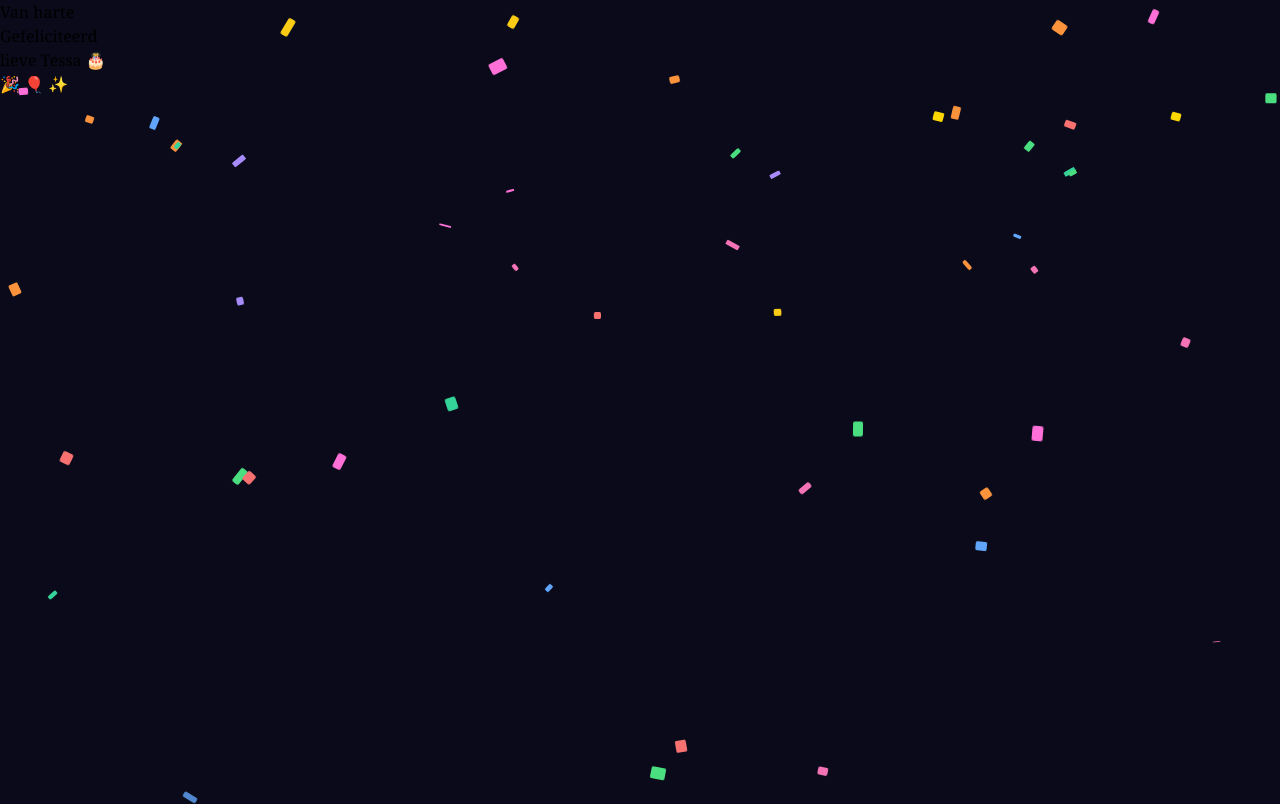
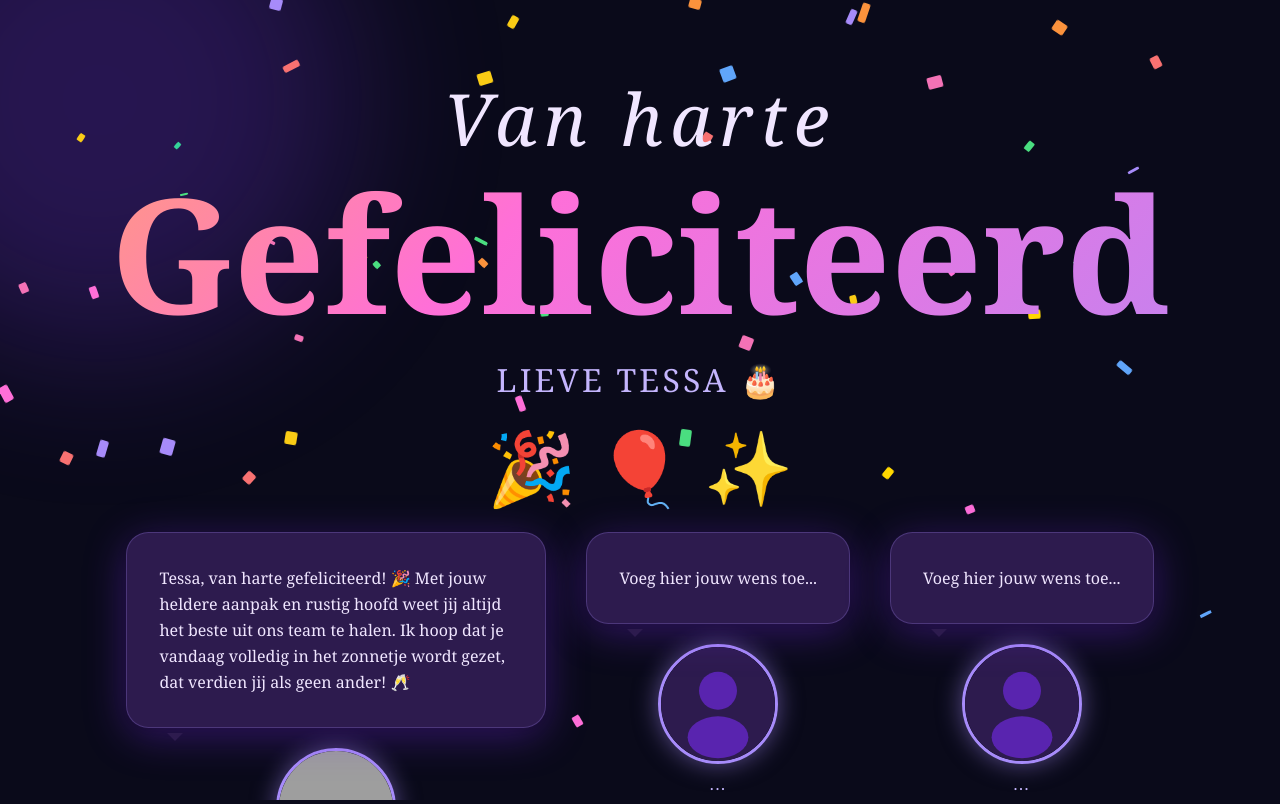
Before and after one commit to carmen-v/gefeliciteerd-tessa, a Next.js app: page / in a window 1280 px wide. Built offline with nearby package versions, Linux system fonts and the light colour scheme; grey boxes are pictures that could not be loaded.

Commit message:
add carmen

```diff
--- a/app/page.tsx
+++ b/app/page.tsx
@@ -1,6 +1,8 @@
 "use client";
 
 import { useEffect, useState } from "react";
+import { WishCard } from "./components/wish-card";
+import { wishes } from "./data/wishes";
 
 const COLORS = [
   "#ff6fd8", "#ffd700", "#a78bfa", "#34d399", "#f87171",
@@ -15,7 +17,6 @@ interface Piece {
   height: string;
   duration: string;
   delay: string;
-  borderRadius: string;
 }
 
 function Confetti() {
@@ -30,7 +31,6 @@ function Confetti() {
       height: `${10 + Math.random() * 10}px`,
       duration: `${4 + Math.random() * 6}s`,
       delay: `${Math.random() * 8}s`,
-      borderRadius: Math.random() > 0.5 ? "50%" : "2px",
     }));
     setPieces(generated);
   }, []);
@@ -57,22 +57,39 @@ function Confetti() {
 
 export default function Page() {
   return (
-    <div className="scene">
+    <div className="relative w-screen min-h-screen flex flex-col items-center justify-center overflow-hidden">
+
       {/* Background glow orbs */}
-      <div className="orb orb-1" />
-      <div className="orb orb-2" />
-      <div className="orb orb-3" />
+      <div className="absolute rounded-full blur-[80px] pointer-events-none w-125 h-125 bg-[#7c3aed] -top-[150px] -left-[150px] [animation:orb-glow_6s_ease-in-out_infinite]" />
+      <div className="absolute rounded-full blur-[80px] pointer-events-none w-100 h-100 bg-[#ec4899] -bottom-[100px] -right-[100px] [animation:orb-glow_6s_ease-in-out_2s_infinite]" />
+      <div className="absolute rounded-full blur-[80px] pointer-events-none w-75 h-75 bg-[#f59e0b] bottom-[20%] left-[10%] [animation:orb-glow_6s_ease-in-out_4s_infinite]" />
 
       {/* Falling confetti */}
       <Confetti />
 
       {/* Main message */}
-      <div className="hero">
-        <p className="greeting">Van harte</p>
-        <h1 className="name">Gefeliciteerd</h1>
-        <p className="tagline">lieve Tessa&nbsp;🎂</p>
-        <span className="emoji-row">🎉&nbsp;🎈&nbsp;✨</span>
+      <div className="text-center z-10 pt-16 px-6 animate-[fade-in-up_1.2s_ease-out_both]">
+        <p className="block text-[clamp(2rem,6vw,4.5rem)] text-[#f0e6ff] tracking-widest italic animate-[fade-in-up_1.2s_ease-out_0.2s_both]">
+          Van harte
+        </p>
+        <h1 className="gradient-text block text-[clamp(4rem,14vw,10rem)] font-black leading-none">
+          Gefeliciteerd
+        </h1>
+        <p className="block text-[clamp(1.2rem,3vw,2rem)] text-[#c4b5fd] mt-6 tracking-widest uppercase [animation:fade-in-up_1.2s_ease-out_0.9s_both]">
+          lieve Tessa&nbsp;🎂
+        </p>
+        <span className="emoji-animate text-[clamp(2rem,6vw,4.5rem)] mt-5">
+          🎉&nbsp;🎈&nbsp;✨
+        </span>
       </div>
+
+      {/* Wishes from the team */}
+      <div className="flex flex-wrap justify-center gap-10 px-6 pb-16 z-10 relative">
+        {wishes.map((wish, i) => (
+          <WishCard key={i} wish={wish} />
+        ))}
+      </div>
+
     </div>
   );
 }
```
Also changed, not shown: 1 other file (tests, documents, lock files or other folders).
